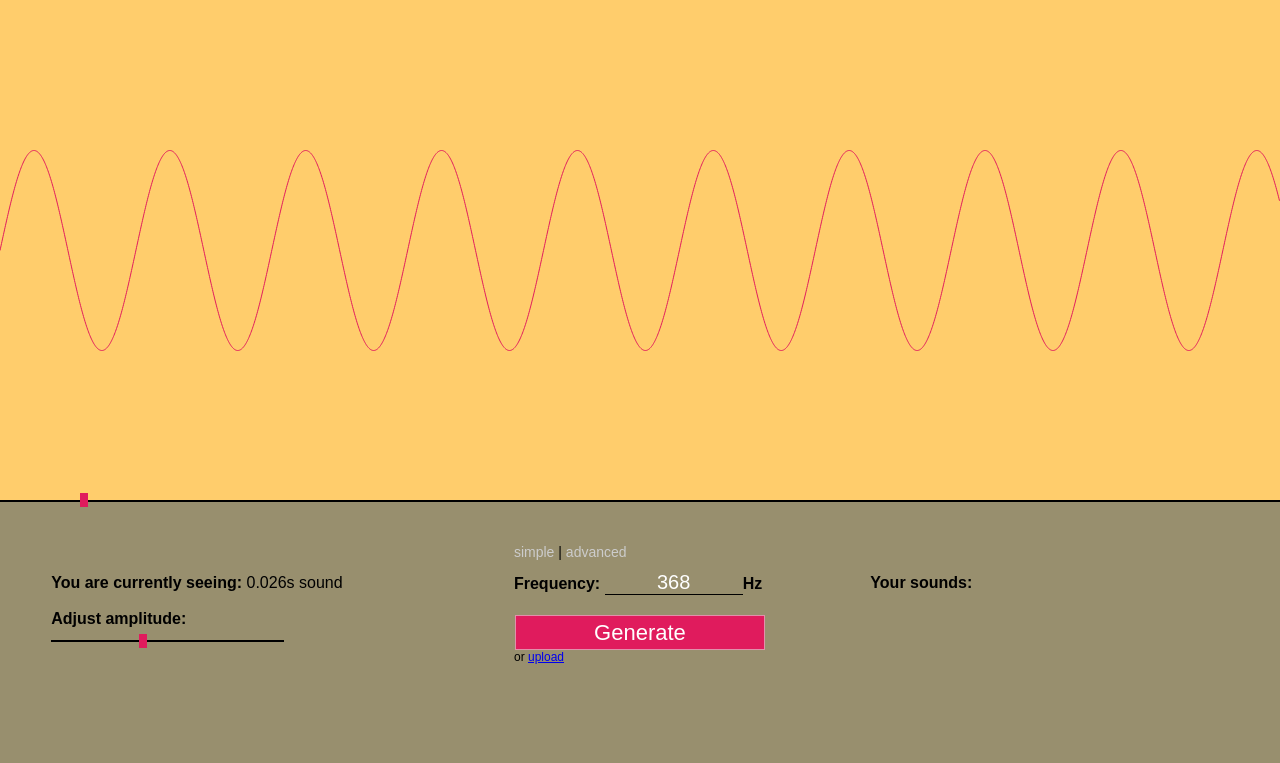
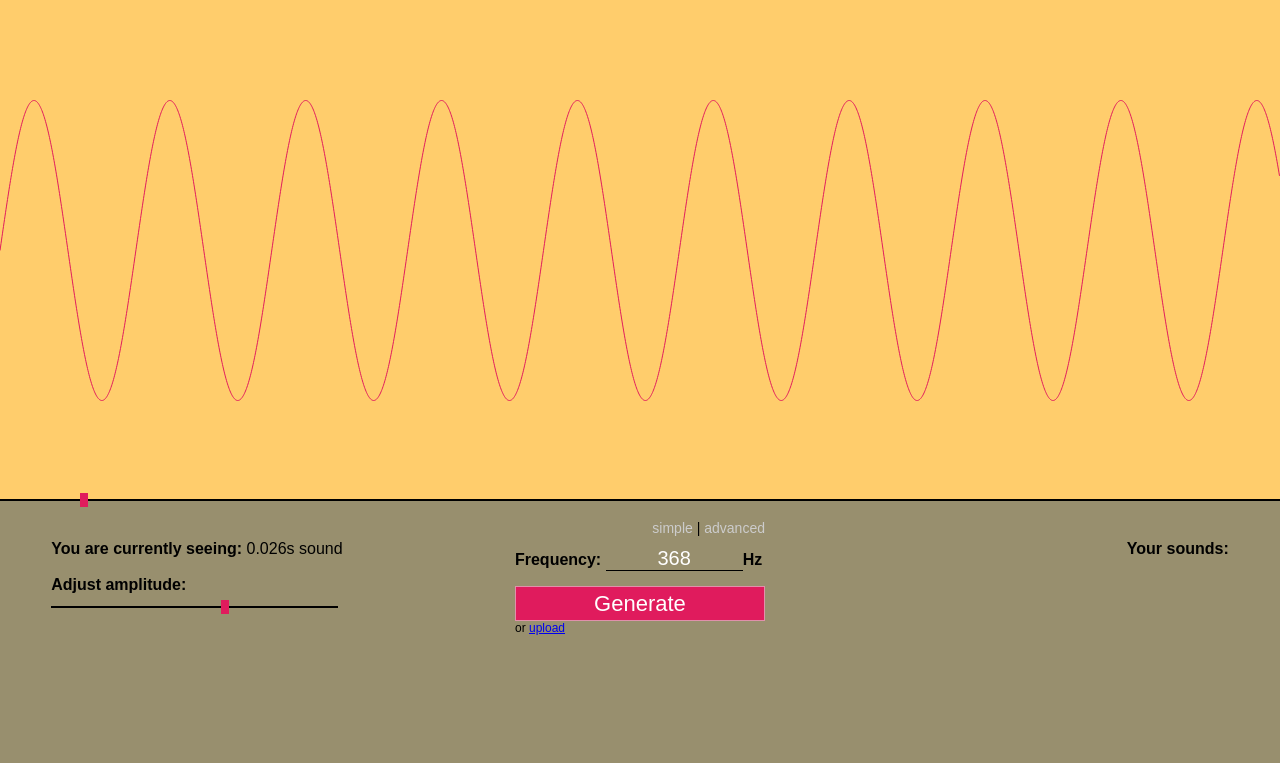
Before and after one commit to jarlg/graphesizer, a Flask app: page / in a window 1280 px wide. Shown: the top 763 px of the page. Run offline with Flask 2, Linux system fonts and the light colour scheme; parts of the project's set-up code (start-up, migrations or seed data) failed here and were passed over; some libraries are stand-ins or nearby versions.

Commit message:
add oystein's css and html. currently small problems in ff

```diff
--- a/graphesizer/static/css/base.css
+++ b/graphesizer/static/css/base.css
@@ -9,12 +9,13 @@ body {
 }
 
 #inputs {
-	width: 300px;
+	width: 250px;
 	margin: 0 auto;
 }
 
 #toggle {
-	margin: 0 0 10px 24px;
+	margin: 0 0 10px;
+	text-align: right;
 	font-size:14px;
 }
 
@@ -29,8 +30,8 @@ body {
 
 #signal, #hertz {
 	height: 24px;
-	width: 213px;
-	margin: 0 0 20px;
+	width: 212px;
+	margin: 0 0 15px;
 	font-size: 20px;
 	background: transparent;
 	color: #fff;
@@ -40,28 +41,12 @@ body {
 }
 
 #hertz {
-	width: 138px;
+	width: 137px;
+	margin: 0;
 	text-align: center;
 }
 
-.adjust {
-	margin: 0 0 0 24px;
-}
-
-form a {
-	padding: 0 10px 0 0;
-	color: #c9be95;
-	text-decoration: none;
-	transition:color .4s;
-	-webkit-transition:color .4s;
-}
-
-form a:hover {
-	color: #fff;
-}
-
 #or {
-	margin: 0 0 0 24px;
 	font-size: 12px;
 }
 
@@ -79,23 +64,27 @@ form a:hover {
 
 canvas {
 	width: 100%;
-	height: 50%;
 	background: #ffcd6c;
-	border-bottom: 2px solid black;
+	border-bottom: 1px solid #000;
+}
+
+#x {
+	margin: -18px 0 0;
+	z-index: 10;
 }
 
 #x input[type="range"] {
 	-webkit-appearance: none;
-	margin: 0;
-    height: 0;
+	height: 2px;
 	width: 100%;
+	z-index: 11;
+	background: #000;
 }
 
 #x input[type="range"]::-webkit-slider-thumb {
 	-webkit-appearance: none;
 	position: relative;
-	top: -20px;
-    z-index: 1;
+	z-index: 15;
 	width: 8px;
 	height: 14px;
 	background: #E01B5D;
@@ -104,7 +93,7 @@ canvas {
 .button {
 	width: 250px;
 	height: 35px;
-	margin: 0 0 0 25px;
+	margin: 15px 0 0;
 	font-size: 22px;
 	color: white;
 	background: #e01b5d;
@@ -123,7 +112,7 @@ input[type="range"] {
 	-webkit-appearance: none;
 	background-color: black;
 	height: 2px;
-	width: 233px;
+	width: 287px;
 }
 
 input[type="range"]::-webkit-slider-thumb {
@@ -135,27 +124,40 @@ input[type="range"]::-webkit-slider-thumb {
 	background: #E01B5D;
 }
 
-@media screen and (max-width: 1035px) {
-	.col {
-		width: 250px;
-		height: 150px;
-		margin: auto;
-		padding: 0 0 0 50px;
+@-moz-document url-prefix() {
+	#x {
+		margin: -20px 0 0;
 	}
 
-	#mCol {
-		padding: 0;
+	input[type="range"] {
+		background-color: black;
+		height: 2px;
+		width: 287px;
+	}
+
+	input[type="range"]::-moz-range-track {
+		width: 0%;
+	}
+
+	input[type="range"]::-moz-range-thumb {
+		width: 8px;
+		height: 14px;
+		background: #E01B5D;
+		border: none;
+		border-radius: 0;
 	}
 }
-@media screen and (min-width: 1036px) {
+
 .col {
 	width: 28%;
-		height: 190px;
-		margin: 50px 0 0 4%;
+	margin: 35px 0 0 4%;
 	float: left;
 }
 
 #mCol {
-		margin: 20px 0 0 4%;
+	margin: 15px 0 0 4%;
 }
+
+#rCol {
+	text-align: right;
 }
--- a/graphesizer/templates/index.html
+++ b/graphesizer/templates/index.html
@@ -10,13 +10,12 @@
 </head>
 <body>
 	<canvas class="graph"></canvas>
-	<span id="x"><input type="range" id="x-slider" min="20" step="1" class="x_zoom" /></span>
+	<div id="x"><input type="range" id="x-slider" min="20" step="1" class="x_zoom" /></div>
 
 	<div id="lCol" class="col">
-		<b>You are currently seeing:</b> <output id="time">1.000</output>s sound<br><br>
-		<!-- x-zoom value: <output id="zoom">...</output><br> -->
+		<b>You are currently seeing:</b> <output id="time"></output>s sound<br><br>
 		<b>Adjust amplitude:</b><br>
-		<input type="range" id="y-slider" class="slider" min="10" max="240" step="2" class="y_zoom" value="100" />
+		<input type="range" id="y-slider" class="slider" min="10" max="240" step="2" class="y_zoom" value="150" />
 	</div>
 
 	<div id="mCol" class="col">
@@ -25,23 +24,16 @@
 			<div id="simple"></div>
 			<div id="advanced"></div>
 			<div id="smpl">
-					<p>
-						<span class="adjust"><b>Frequency:
-						<input type="text" id="hertz" name="hertz" value=368 />Hz</span>
-					</b></p>
+				<p><b>Frequency: <input type="text" id="hertz" name="hertz" value=368 />Hz</b></p>
 			</div>
 
 			<div id="adv">
-					<p>
-						<span class="adjust"><b><i>f </i>(<i>x</i>):</b>
-							<input type="text" id="signal" name="signal" value="{{ signal }}" /></span>
-						Select sample-area: <input type="checkbox" id="sample-checkbox" />
-					</p>
+				<p><b><i>f </i>(<i>x</i>):</b> <input type="text" id="signal" name="signal" value="{{ signal }}" />
+				Use sample area: <input type="checkbox" id="sample-checkbox" /></p>
 			</div>
 
 			<input id="submit" type="submit" class="button" value="Generate" />
 			<p id="or">or <a href="#">upload</a></p>
-			</form>
 		</div>
 	</div>
 
```
Lines whose indentation alone changed are shown as unchanged.
